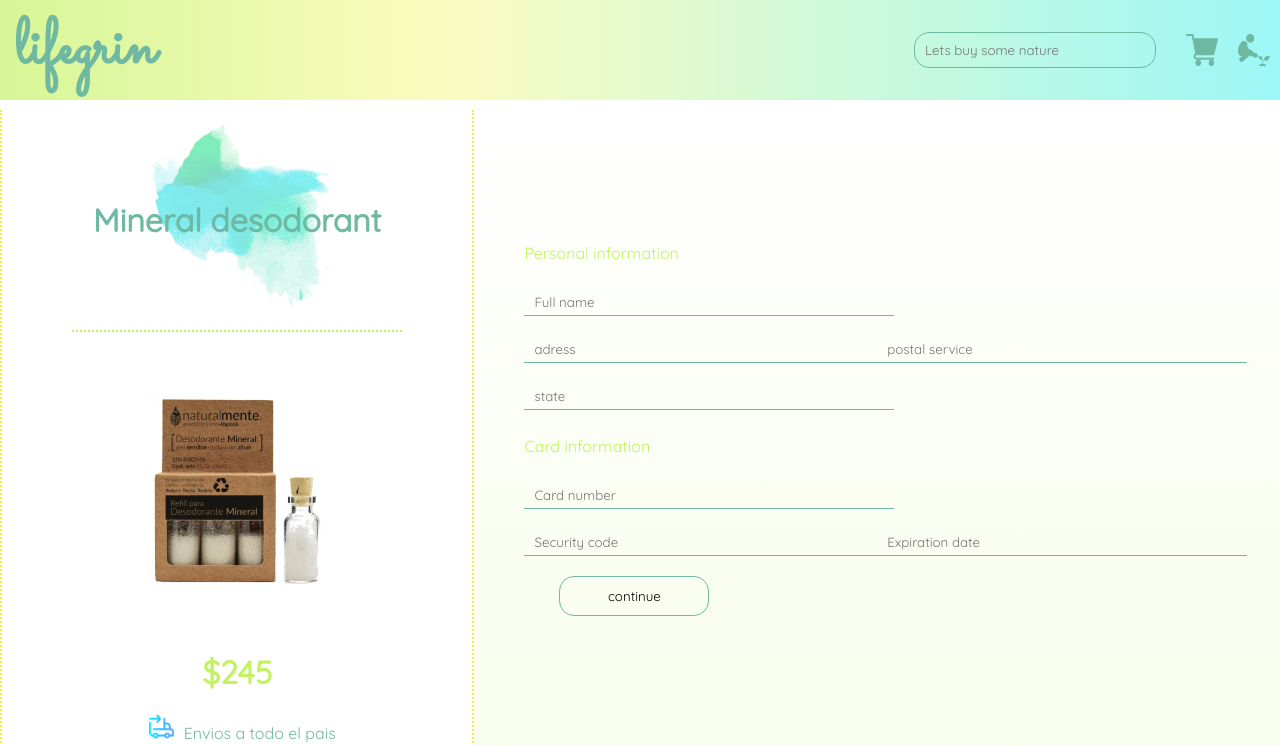
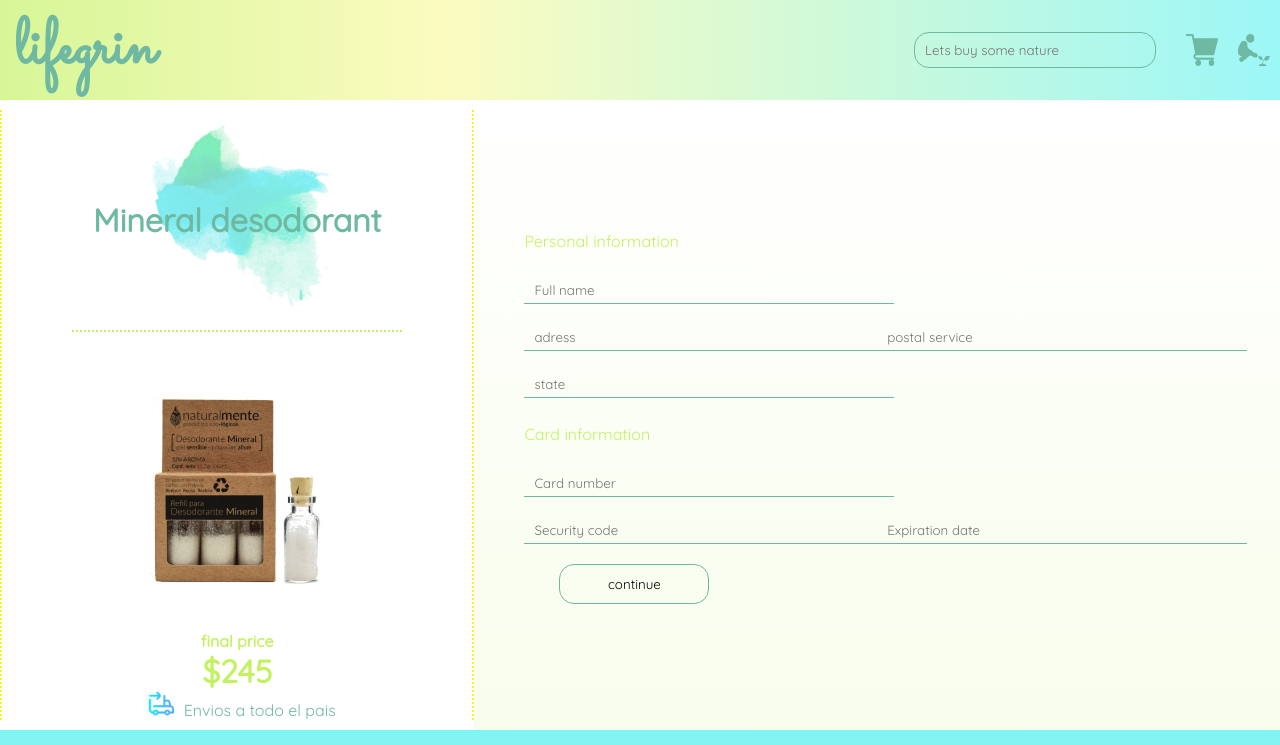
Before and after one commit to sueherrera30/lifegrin, a React app: page /checkout in a window 1280 px wide. Shown: the top 745 px of the page. Built offline with nearby package versions, Linux system fonts and the light colour scheme.

Commit message:
correcting margin

```diff
--- a/src/containers/Checkout.jsx
+++ b/src/containers/Checkout.jsx
@@ -17,8 +17,9 @@ const Checkout = () => {
           <h1>Mineral desodorant </h1>
           <img src={stain} alt='stain' className='product--bg' />
         </div>
-        <div className='product__details'>
+        <div className='product__details checkout__details'>
           <img className='checkout__img' src={product} alt='product selected' />
+          <h4 className='product__details--price'>final price</h4>
           <h1 className='product__details--price'>$245</h1>
           <div className='product__details--send'>
             <img src={sending} alt='stain' className='product__icon' />
--- a/src/styles/containers/checkout.scss
+++ b/src/styles/containers/checkout.scss
@@ -31,4 +31,9 @@
       height: 40px;
     }
   }
+  &__details {
+    h1,h4 {
+      margin: 0;
+    }
+  }
 }
```
